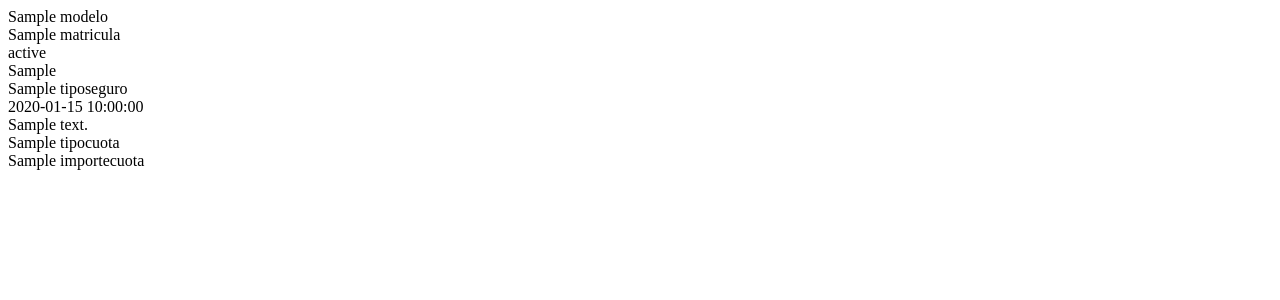
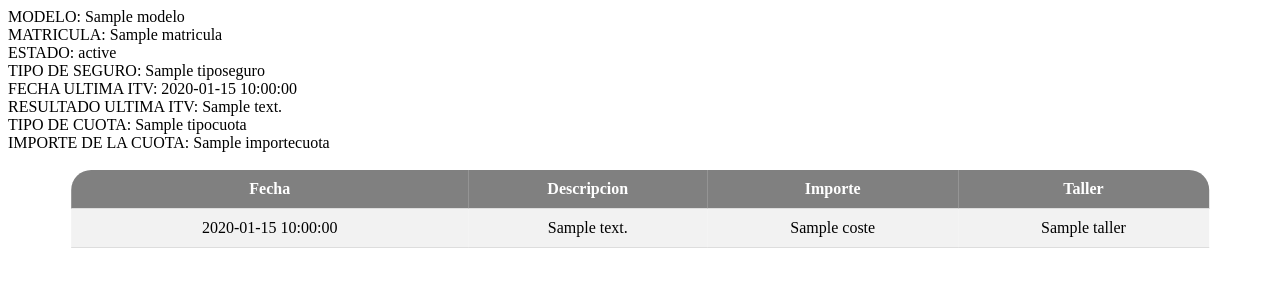
Before and after one commit to alesancor1/IISSI-AutoescuelaTrafico, a PHP site: the page made by AutoescuelaTrafico/app/views/vehiculos/vehiculosAdminView.php in a window 1280 px wide. Shown: the top 300 px of the page. Run offline with PHP 8.4, Linux system fonts and the light colour scheme; the template is opened without the code that fills it: most values are stand-ins (such as "Sample title", 1, 10 or a date in 2020).

Commit message:
#vehiculos info (parte1)

```diff
--- a/AutoescuelaTrafico/app/views/vehiculos/vehiculosAdminView.php
+++ b/AutoescuelaTrafico/app/views/vehiculos/vehiculosAdminView.php
@@ -3,8 +3,7 @@
 
 <head>
 	<title>Vehiculos información</title>
-	<!-- PERSONALIZAR ESTE CSS -->
-    <!-- <link rel="stylesheet" type="text/css" href="./css/addAnunciosView.css"> -->
+	<link rel="stylesheet" href="./css/tables.css">
 </head>
 
 <body>
@@ -13,24 +12,46 @@
 
 		<?php if ($infoVehiculos!=null){
 			foreach ($infoVehiculos as $num => $infoVehiculo) {
-				echo $infoVehiculo->MODELO . "<br>";
-				echo $infoVehiculo->MATRICULA . "<br>";
-				echo $infoVehiculo->ESTADO . "<br>";
-				echo $infoVehiculo->COMPAÑIA . "<br>";
-				echo $infoVehiculo->TIPOSEGURO . "<br>";
-				echo $infoVehiculo->FECHA . "<br>";
-				echo $infoVehiculo->REVISION . "<br>";
-				echo $infoVehiculo->TIPOCUOTA . "<br>";
-				echo $infoVehiculo->IMPORTECUOTA . "<br><br>";
+				echo "MODELO: " . $infoVehiculo->MODELO . "<br>";
+				echo "MATRICULA: " . $infoVehiculo->MATRICULA . "<br>";
+				echo "ESTADO: " . $infoVehiculo->ESTADO . "<br>";
+				echo "TIPO DE SEGURO: " . ($infoVehiculo->TIPOSEGURO !=null ? $infoVehiculo->TIPOSEGURO : " - ") . "<br>";
+				echo "FECHA ULTIMA ITV: " . $infoVehiculo->FECHA . "<br>";
+				echo "RESULTADO ULTIMA ITV: " . $infoVehiculo->REVISION . "<br>";
+				echo "TIPO DE CUOTA: " . ($infoVehiculo->TIPOCUOTA !=null ? $infoVehiculo->TIPOCUOTA : " - ") . "<br>";
+				echo "IMPORTE DE LA CUOTA: " . ($infoVehiculo->IMPORTECUOTA !=null ? $infoVehiculo->IMPORTECUOTA : " - ") . "<br><br>";
+
+			?>
+				<table>
+
+				<?php
+				if ($infoReparaciones!=null) { ?>
+					<tr>
+						<th>Fecha</th>
+						<th>Descripcion</th>
+						<th>Importe</th>
+						<th>Taller</th>
+					</tr>
+
+				<?php
+					foreach ($infoReparaciones as $num => $infoReparacione) {
+						if ($infoReparacione->MATRICULA == $infoVehiculo->MATRICULA) {
+					?>		<tr>
+								<td><?php echo $infoReparacione->FECHA ?></td>
+								<td><?php echo $infoReparacione->DESCRIPCION ?></td>
+								<td><?php echo $infoReparacione->COSTE ?></td>
+								<td><?php echo $infoReparacione->TALLER ?></td>
+							</tr>
+				  <?php }
+					}
+				} ?>
+				</table>
+
+			<?php
 			}
-		}
-
-		?>
+		} ?>
 
 	</div>
 
-
 </body>
-
-
 </html>
```
Also changed, not shown: AutoescuelaTrafico/app/controllers/VehiculosController.php (+6 -3 lines), AutoescuelaTrafico/app/models/VehiculosModel.php (+14 -4 lines).
